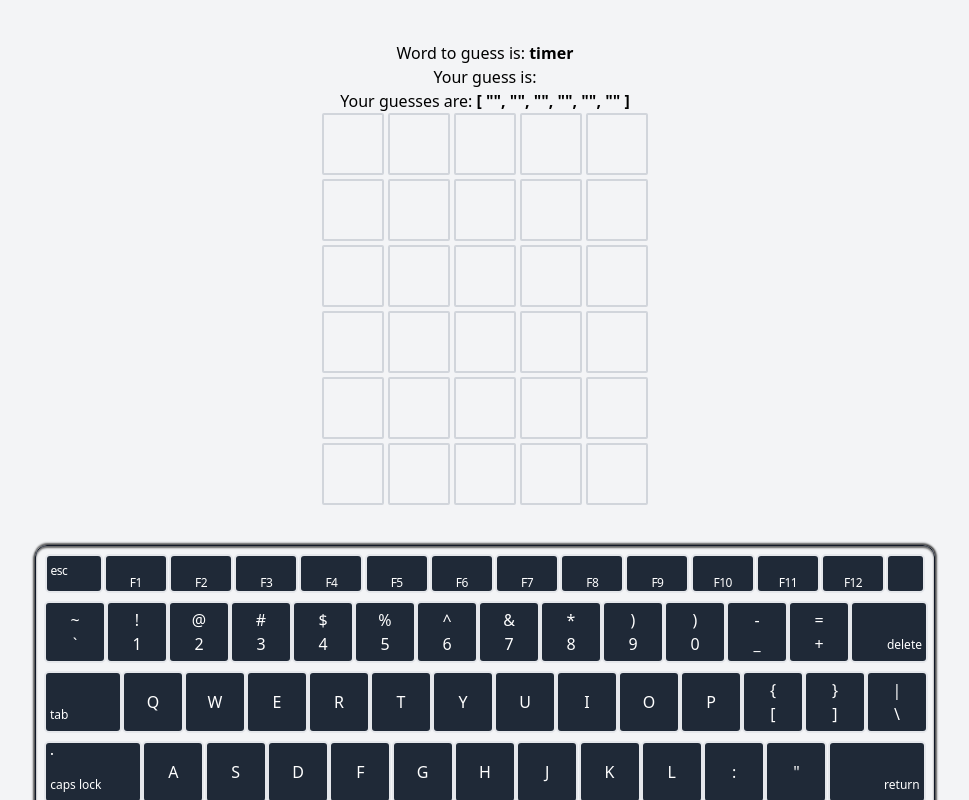
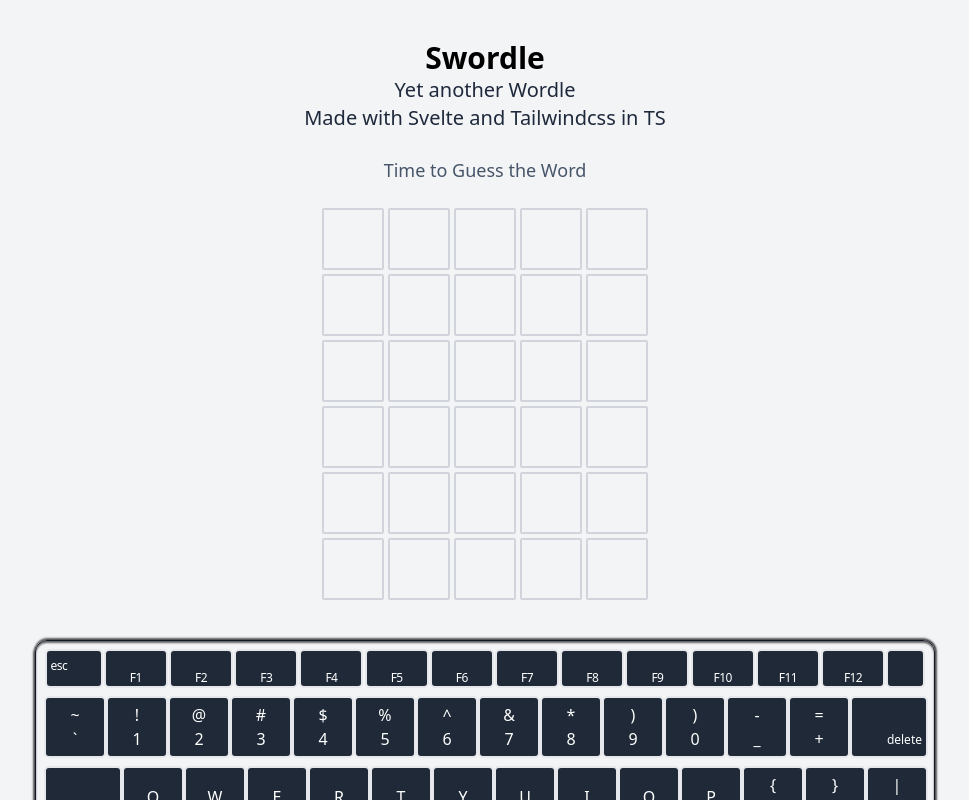
Before and after one commit to atcheri/swordle, a Svelte app: page / in a window 1280 px wide. Shown: the top 800 px of the page, without its empty margins (155-1124 px from the left). Built offline with nearby package versions, Linux system fonts and the light colour scheme.

Commit message:
feat: show result message

```diff
--- a/src/App.svelte
+++ b/src/App.svelte
@@ -1,17 +1,15 @@
 <script lang="ts">
   import Board from "./lib/board/Board.svelte";
+  import GameResult from "./lib/GameResult.svelte";
   import Keyboard from "./lib/keyboard/Keyboard.svelte";
-  import ResetGameBtn from "./lib/ResetGameBtn.svelte";
-  import {
-    guess,
-    guesses,
-    maxGuessLength,
-    maxTries,
-    rank,
-    word,
-  } from "./swordle-store";
+  import { guess, guesses, maxGuessLength, rank, word } from "./swordle-store";
 
+  let won = false;
   const alphaRegex = new RegExp(/^[A-Za-z]{1}/);
+
+  guesses.subscribe((val) => {
+    won = val.some((guess) => guess === $word);
+  });
 
   const onLetter = (letter: string) => {
     if ($guess.length >= maxGuessLength) {
@@ -67,25 +65,14 @@
 <svelte:window on:keydown={handleKeydown} />
 
 <main
-  class="flex flex-col justify-center items-center h-screen w-screen bg-gray-100"
+  class="flex flex-col justify-center items-center w-screen bg-gray-100 pt-10"
 >
-  <h1 class="text-2xl">Yet another Wordle</h1>
-  <h2 class="text-xl mb-6">Made with Svelte and Tailwindcss in TS</h2>
-  <h3 class="text-lg my-10 text-slate-600">Time to Guess the Word</h3>
-  <div>Word to guess is: <span class="font-bold">{$word}</span></div>
-  <div>Your guess is: <span class="font-bold">{$guess}</span></div>
-  <div>
-    Your guesses are: <span class="font-bold"
-      >{JSON.stringify($guesses, null, 2)}</span
-    >
-  </div>
+  <h1 class="text-3xl font-bold">Swordle</h1>
+  <h2 class="text-xl mb-6 text-center text-slate-800">
+    Yet another Wordle <br /> Made with Svelte and Tailwindcss in TS
+  </h2>
+  <h3 class="text-lg mb-6 text-slate-600">Time to Guess the Word</h3>
   <Board />
-  {#if $rank === maxTries}
-    <div class="my-10">
-      <ResetGameBtn />
-    </div>
-  {:else}
-    <div class="mt-10" />
-  {/if}
+  <GameResult {won} />
   <Keyboard {onReturn} {onLetter} {onDelete} {onSpace} />
 </main>
--- /dev/null
+++ b/src/lib/GameResult.svelte
@@ -0,0 +1,24 @@
+<script lang="ts">
+  import { maxTries, rank } from "../swordle-store";
+  import ResetGameBtn from "./ResetGameBtn.svelte";
+
+  export let won: boolean;
+
+  $: wonTheGame = won;
+  $: finished = won || $rank === maxTries;
+</script>
+
+{#if finished}
+  <div class="text-center my-10">
+    <div class="text-4xl my-4">
+      {#if wonTheGame}
+        🎉 Wow! You found it!
+      {:else}
+        🫥 Don't worry, try again
+      {/if}
+    </div>
+    <ResetGameBtn />
+  </div>
+{:else}
+  <div class="mt-10" />
+{/if}
--- a/src/swordle-store.ts
+++ b/src/swordle-store.ts
@@ -4,7 +4,8 @@ import { writable } from "svelte/store";
 export const maxGuessLength = 5;
 export const maxTries = 6;
 
-export const generateWord = () => faker.word.noun({ length: maxGuessLength });
+export const generateWord = () =>
+  faker.word.noun({ length: maxGuessLength }).toUpperCase();
 
 export const word = writable(generateWord());
 export const guess = writable("");
```
